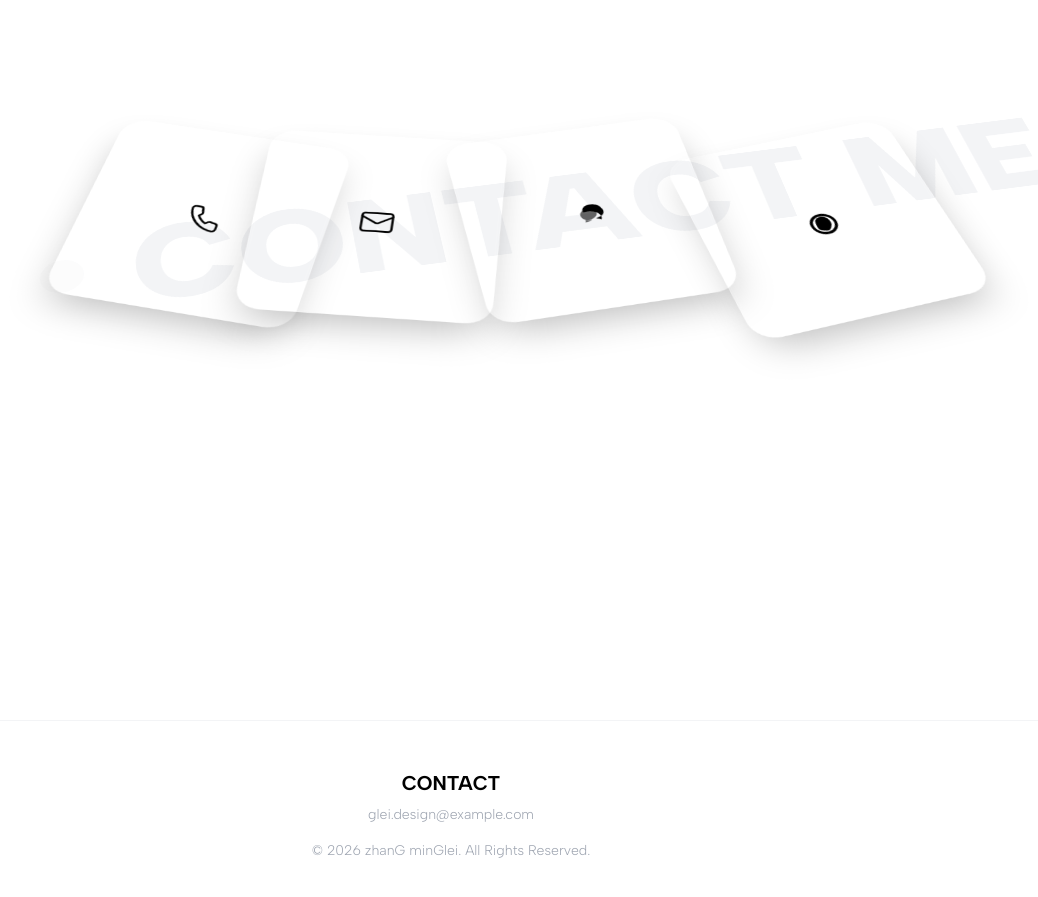
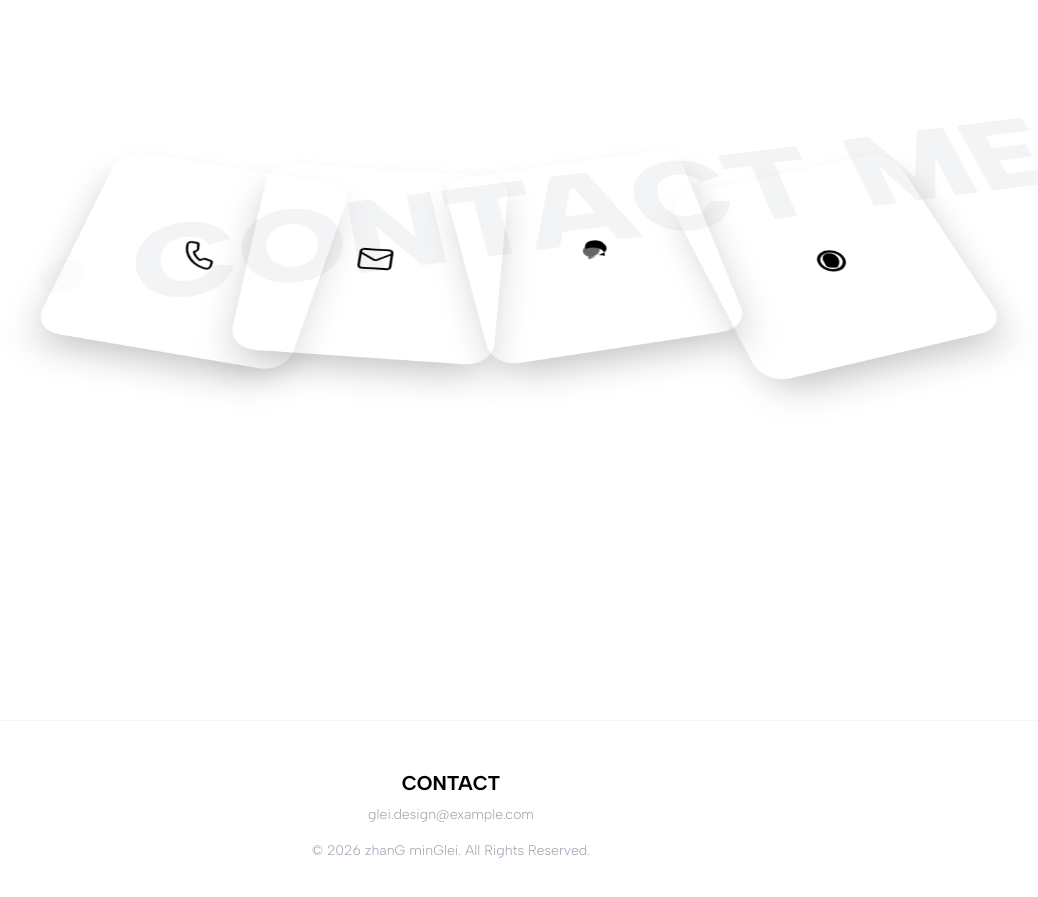
Before and after one commit to jayneysil520-dev/My-Hope, a React (Vite) app: page / in a window 1280 px wide. Shown: the part 7920-8817 px from the top of the page, without its empty margins (189-1227 px from the left). Built offline with nearby package versions, Linux system fonts and the light colour scheme.

Commit message:
feat(contact): Adjust card positions and hover effects
Fine-tune the positioning and hover rotation of contact cards to improve visual balance and user interaction.

```diff
--- a/sections/Contact.tsx
+++ b/sections/Contact.tsx
@@ -44,7 +44,7 @@ const CONTACT_CARDS = [
         value: '+86 186 2517 5759',
         color: '#3B82F6', // Blue
         icon: ICONS.Phone,
-        position: { x: '-150%', y: '48%' },
+        position: { x: '-150%', y: '68%' },
         rotation: 12,
         // 🟢 👇 修改这里：调整 Hover 时的旋转角度 (0 为不旋转，正数顺时针，负数逆时针)
         hoverRotation: 15
@@ -55,7 +55,7 @@ const CONTACT_CARDS = [
         value: '1368069338@qq.com',
         color: '#F97316', // Orange
         icon: ICONS.Email,
-        position: { x: '-80%', y: '50%' },
+        position: { x: '-80%', y: '70%' },
         rotation: 5,
         // 🟢 👇 修改这里：调整 Hover 时的旋转角度
         hoverRotation: 7
@@ -66,7 +66,7 @@ const CONTACT_CARDS = [
         value: 'JayNeySil',
         color: '#07C160', // WeChat Green
         icon: ICONS.WeChat,
-        position: { x: '5%', y: '46%' },
+        position: { x: '5%', y: '66%' },
         rotation: -11,
         // 🟢 👇 修改这里：调整 Hover 时的旋转角度
         hoverRotation: -14,
@@ -78,7 +78,7 @@ const CONTACT_CARDS = [
         value: 'Glei_Art',
         color: '#FF2442', // Xiaohongshu Red
         icon: ICONS.Xiaohongshu,
-        position: { x: '100%', y: '51%' },
+        position: { x: '100%', y: '71%' },
         rotation: -16,
         // 🟢 👇 修改这里：目前设置了 12 度，使其向右旋转 (您可以改成其他数值)
         hoverRotation: -18
```
